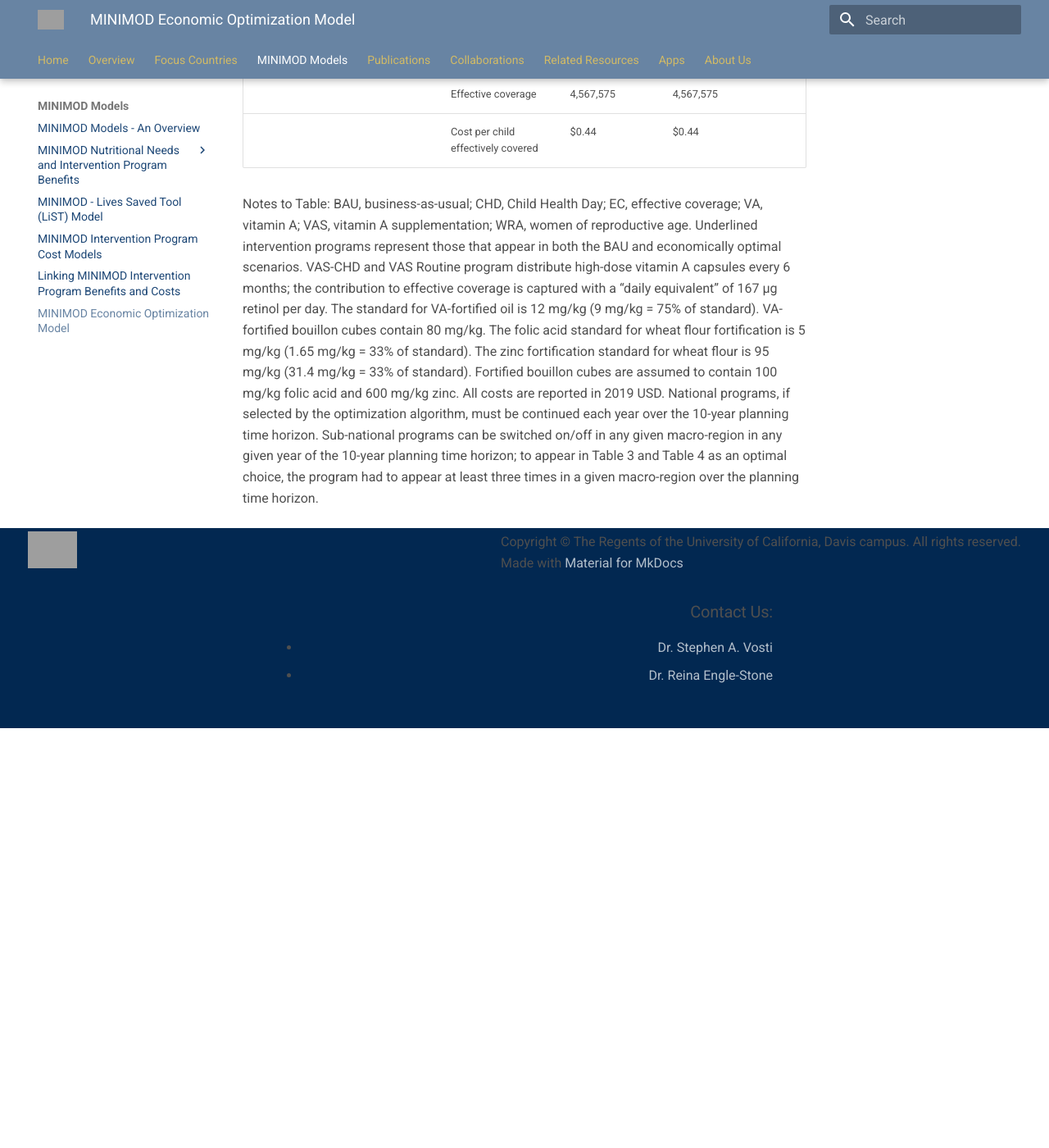
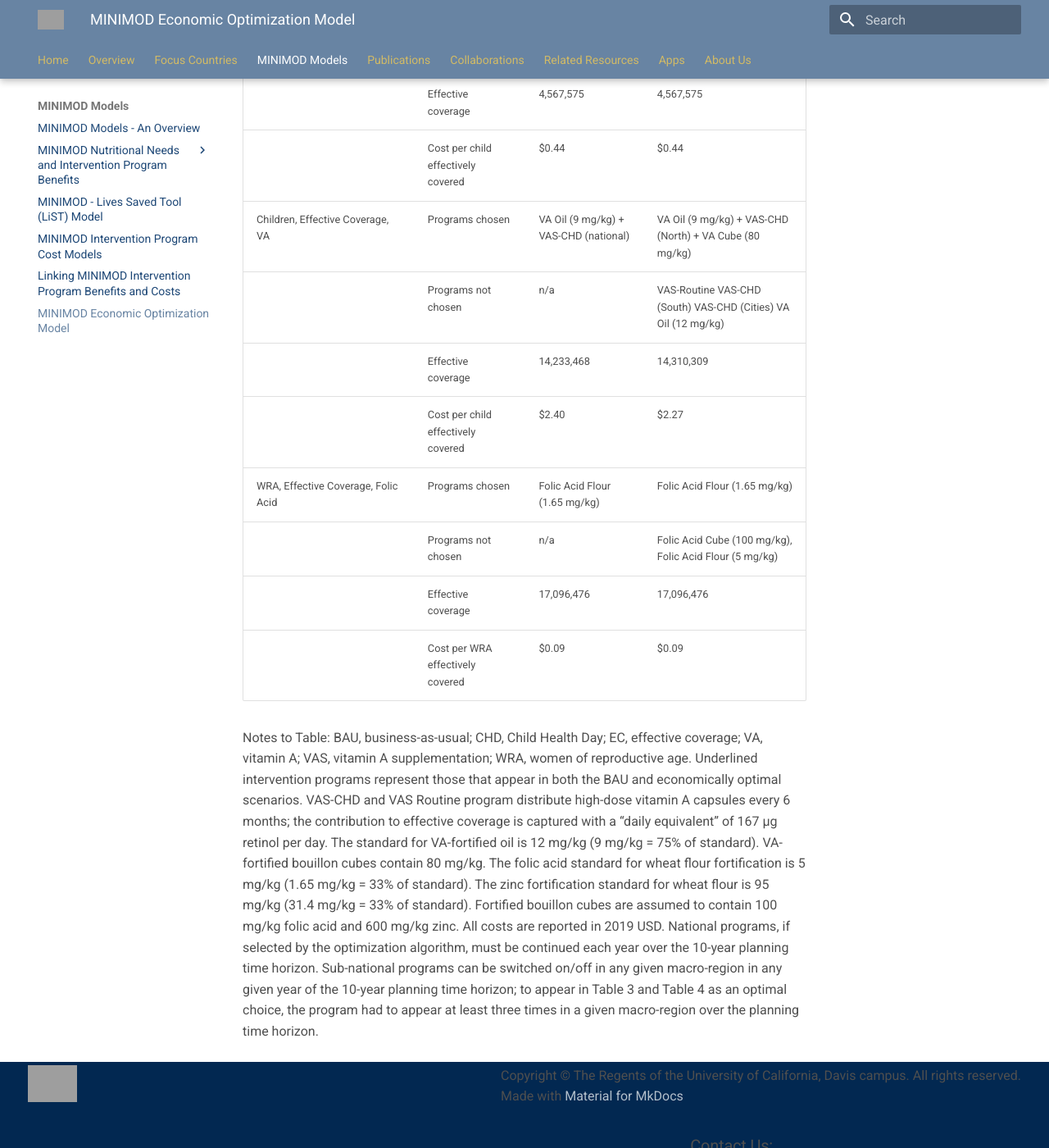
Before and after one commit to minimod-nutrition/minimod-website, an MkDocs documentation site: the page built from docs/minimod_models/minimod_optimization/minimod_optimization_text.md, in a window 1280 px wide and 1400 px high, scrolled down 1770 px. Shown: the whole window at 82% size. Built offline with MkDocs 1.6.1 and Material for MkDocs 9.7.7, drawn with Linux system fonts in a browser that asks for light colours; nearby versions of some CDN libraries; before the commit the page ends 2658 px from its top, so only the background shows below that; grey boxes are pictures that could not be loaded.

Commit message:
Update minimod_optimization_text.md

```diff
--- a/docs/minimod_models/minimod_optimization/minimod_optimization_text.md
+++ b/docs/minimod_models/minimod_optimization/minimod_optimization_text.md
@@ -60,6 +60,16 @@ Populations
 |                                                                        | Programs not chosen                | n/a                           | Zinc Flour (95 mg/kg),  Zinc Cube (600 mg/kg)
 |                                                                        | Effective coverage                 | 4,567,575                     | 4,567,575                     |
 |                                                                        | Cost per child effectively covered | $0.44                         | $0.44                         |
+| Children, Effective Coverage, VA                                       | Programs chosen                    | VA Oil (9 mg/kg) + VAS-CHD (national)           | VA Oil (9 mg/kg) + VAS-CHD (North) + VA Cube (80 mg/kg)                       |
+|                                                                        | Programs not chosen                | n/a                           | VAS-Routine  VAS-CHD (South)  VAS-CHD (Cities) VA Oil (12 mg/kg)
+|                                                                        | Effective coverage                 | 14,233,468                    | 14,310,309                    |
+|                                                                        | Cost per child effectively covered | $2.40                         | $2.27                         |
+| WRA, Effective Coverage, Folic Acid                                    | Programs chosen                    | Folic Acid Flour (1.65 mg/kg) | Folic Acid Flour (1.65 mg/kg) |
+|                                                                        | Programs not chosen                | n/a                           | Folic Acid Cube (100 mg/kg), Folic Acid Flour (5 mg/kg)
+|                                                                        | Effective coverage                 | 17,096,476                    | 17,096,476                    |
+|                                                                        | Cost per WRA effectively covered   | $0.09                         | $0.09                         |
+
+
 
 
 
```
